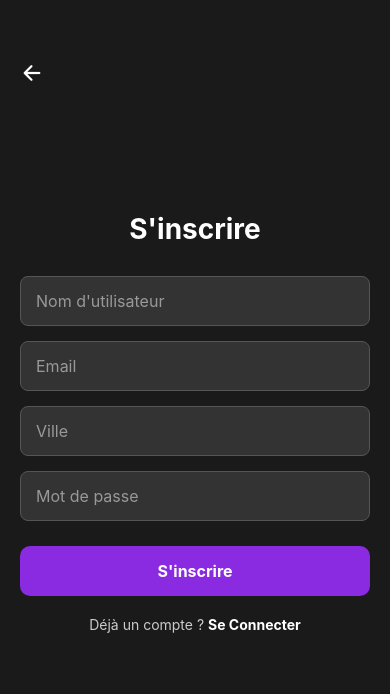
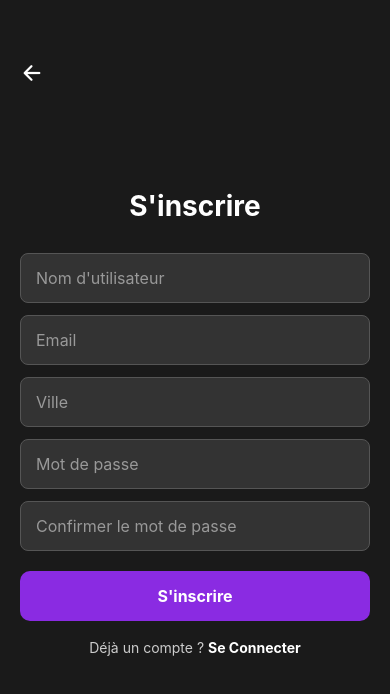
Before and after one commit to Zidaneravilimita/App_mobile, a React Native app: screen /Signup in a window 390 px wide. Shown: the top 694 px of the page. Built offline with nearby package versions, Linux system fonts and the light colour scheme.

Commit message:
configuration d'API pour L'inscription

```diff
--- a/src/screens/LoginScreen.js
+++ b/src/screens/LoginScreen.js
@@ -1,45 +1,90 @@
 // src/screens/LoginScreen.js
+
 import React, { useState } from 'react';
-import { View, Text, StyleSheet, SafeAreaView, TextInput, TouchableOpacity, Alert, ActivityIndicator } from 'react-native';
+import {
+  View,
+  Text,
+  StyleSheet,
+  SafeAreaView,
+  TextInput,
+  TouchableOpacity,
+  Alert,
+  ActivityIndicator,
+  Platform,
+  ToastAndroid,
+} from 'react-native';
 import { Ionicons } from '@expo/vector-icons';
 import { supabase } from '../config/supabase';
 
-/**
- * Composant de l'écran de connexion.
- * Permet aux utilisateurs existants de se connecter.
- * @param {object} navigation - L'objet de navigation de React Navigation.
- */
 export default function LoginScreen({ navigation }) {
-  const [username, setUsername] = useState('');
+  const [email, setEmail] = useState('');
   const [password, setPassword] = useState('');
   const [loading, setLoading] = useState(false);
 
-  /**
-   * Gère la connexion de l'utilisateur.
-   */
+  const notify = (message, title = 'Info') => {
+    if (Platform.OS === 'android') {
+      ToastAndroid.show(message, ToastAndroid.LONG);
+    } else {
+      Alert.alert(title, message);
+    }
+  };
+
   const handleLogin = async () => {
+    if (!email.trim() || !password) {
+      notify('❌ Veuillez remplir tous les champs.', 'Erreur');
+      return;
+    }
+
     setLoading(true);
-    // TODO: Implémenter la logique de connexion Supabase ici.
-    // Exemple :
-    // const { user, error } = await supabase.auth.signInWithPassword({
-    //   email: username, // ou utiliser le nom d'utilisateur si votre modèle le supporte
-    //   password: password,
-    // });
+    try {
+      // Appel Auth
+      const { data, error } = await supabase.auth.signInWithPassword({
+        email: email.trim(),
+        password,
+      });
 
-    // Pour l'instant, on simule une connexion réussie.
-    try {
-      if (username && password) {
-        console.log('Tentative de connexion pour :', username);
-        // Simuler un appel API
-        await new Promise(resolve => setTimeout(resolve, 2000));
-        Alert.alert("Succès", "Vous êtes maintenant connecté !");
-        navigation.navigate('MainApp'); // Navigue vers l'application principale
+      if (error) {
+        console.error('Erreur de connexion:', error);
+        notify(`❌ ${error.message || 'La connexion a échoué.'}`, 'Erreur');
+        return;
+      }
+
+      // data.session / data.user peut être présent. Récupérer l'utilisateur.
+      const user = data?.user ?? (await supabase.auth.getUser()).data?.user;
+      if (!user) {
+        notify('❌ Impossible de récupérer l\'utilisateur après connexion.', 'Erreur');
+        return;
+      }
+
+      const userId = user.id;
+
+      // Récupérer le profil (si RLS / policies l'autorisent pour la session en cours)
+      const { data: userProfile, error: profileError } = await supabase
+        .from('profiles')
+        .select('role, username')
+        .eq('id', userId)
+        .single();
+
+      if (profileError) {
+        // 401 signifie généralement token manquant ou RLS bloquant — log et continuer
+        console.warn('Erreur récupération profile:', profileError);
+        notify('Connexion réussie, mais impossible de charger le profil. Accès limité.', 'Info');
+        navigation.navigate('MainApp');
+        return;
+      }
+
+      // Redirection selon rôle
+      const username = userProfile?.username || 'Utilisateur';
+      if (userProfile?.role === 'organisateur' || userProfile?.role === 'organizer') {
+        notify(`✅ Bienvenue ${username} (Organisateur)`, 'Connexion réussie');
+        navigation.navigate('OrganizerScreen');
       } else {
-        Alert.alert("Erreur", "Veuillez remplir tous les champs.");
+        notify(`✅ Bienvenue ${username}`, 'Connexion réussie');
+        navigation.navigate('MainApp');
       }
     } catch (e) {
-      console.error('Erreur de connexion:', e);
-      Alert.alert("Erreur", "La connexion a échoué. Veuillez réessayer.");
+      console.error('Erreur de connexion inattendue:', e);
+      notify(`❌ ${e?.message || 'La connexion a échoué.'}`, 'Erreur');
     } finally {
       setLoading(false);
     }
@@ -55,10 +100,12 @@ export default function LoginScreen({ navigation }) {
 
         <TextInput
           style={styles.input}
-          placeholder="Nom d'utilisateur"
+          placeholder="Adresse e-mail"
           placeholderTextColor="#999"
-          value={username}
-          onChangeText={setUsername}
+          value={email}
+          onChangeText={setEmail}
+          autoCapitalize="none"
+          keyboardType="email-address"
         />
         <TextInput
           style={styles.input}
@@ -70,15 +117,13 @@ export default function LoginScreen({ navigation }) {
         />
 
         <TouchableOpacity style={styles.button} onPress={handleLogin} disabled={loading}>
-          {loading ? (
-            <ActivityIndicator color="#fff" />
-          ) : (
-            <Text style={styles.buttonText}>Se Connecter</Text>
-          )}
+          {loading ? <ActivityIndicator color="#fff" /> : <Text style={styles.buttonText}>Se Connecter</Text>}
         </TouchableOpacity>
 
         <TouchableOpacity onPress={() => navigation.navigate('Signup')}>
-          <Text style={styles.linkText}>Pas encore de compte ? <Text style={styles.linkBold}>S'inscrire</Text></Text>
+          <Text style={styles.linkText}>
+            Pas encore de compte ? <Text style={styles.linkBold}>S'inscrire</Text>
+          </Text>
         </TouchableOpacity>
       </View>
     </SafeAreaView>
@@ -86,28 +131,10 @@ export default function LoginScreen({ navigation }) {
 }
 
 const styles = StyleSheet.create({
-  safeArea: {
-    flex: 1,
-    backgroundColor: '#1a1a1a',
-  },
-  container: {
-    flex: 1,
-    justifyContent: 'center',
-    alignItems: 'center',
-    paddingHorizontal: 20,
-  },
-  backButton: {
-    position: 'absolute',
-    top: 60,
-    left: 20,
-    zIndex: 10,
-  },
-  title: {
-    fontSize: 28,
-    fontWeight: 'bold',
-    color: '#fff',
-    marginBottom: 30,
-  },
+  safeArea: { flex: 1, backgroundColor: '#1a1a1a' },
+  container: { flex: 1, justifyContent: 'center', alignItems: 'center', paddingHorizontal: 20 },
+  backButton: { position: 'absolute', top: 60, left: 20, zIndex: 10 },
+  title: { fontSize: 28, fontWeight: 'bold', color: '#fff', marginBottom: 30 },
   input: {
     width: '100%',
     height: 50,
@@ -128,17 +155,7 @@ const styles = StyleSheet.create({
     alignItems: 'center',
     marginTop: 10,
   },
-  buttonText: {
-    color: '#fff',
-    fontSize: 16,
-    fontWeight: 'bold',
-  },
-  linkText: {
-    marginTop: 20,
-    color: '#ccc',
-  },
-  linkBold: {
-    fontWeight: 'bold',
-    color: '#fff',
-  },
+  buttonText: { color: '#fff', fontSize: 16, fontWeight: 'bold' },
+  linkText: { marginTop: 20, color: '#ccc' },
+  linkBold: { fontWeight: 'bold', color: '#fff' },
 });
--- a/src/screens/OrganizerScreen.js
+++ b/src/screens/OrganizerScreen.js
@@ -13,6 +13,7 @@ export default function OrganizerScreen({ navigation }) {
   const [username, setUsername] = useState('');
   const [email, setEmail] = useState('');
   const [password, setPassword] = useState('');
+  const [confirmPassword, setConfirmPassword] = useState('');
   const [loading, setLoading] = useState(false);
 
   /**
@@ -23,7 +24,12 @@ export default function OrganizerScreen({ navigation }) {
     // TODO: Implémenter la logique d'inscription Supabase pour les organisateurs.
     // Par exemple, en ajoutant un champ 'role' dans la table 'profiles'.
     try {
-      if (username && email && password) {
+      if (username && email && password && confirmPassword) {
+        if (password !== confirmPassword) {
+          Alert.alert("Erreur", "Les mots de passe ne correspondent pas.");
+          setLoading(false);
+          return;
+        }
         console.log('Tentative d\'inscription pour un organisateur:', email);
         // Simuler un appel API
         await new Promise(resolve => setTimeout(resolve, 2000));
@@ -72,6 +78,14 @@ export default function OrganizerScreen({ navigation }) {
           secureTextEntry
           value={password}
           onChangeText={setPassword}
+        />
+        <TextInput
+          style={styles.input}
+          placeholder="Confirmer le mot de passe"
+          placeholderTextColor="#999"
+          secureTextEntry
+          value={confirmPassword}
+          onChangeText={setConfirmPassword}
         />
 
         <TouchableOpacity style={styles.button} onPress={handleSignup} disabled={loading}>
--- a/src/screens/SignupScreen.js
+++ b/src/screens/SignupScreen.js
@@ -1,54 +1,131 @@
 // src/screens/SignupScreen.js
-import React, { useState } from 'react';
-import { View, Text, StyleSheet, SafeAreaView, TextInput, TouchableOpacity, Alert, ActivityIndicator } from 'react-native';
+
+import React, { useEffect, useState } from 'react';
+import {
+  SafeAreaView,
+  View,
+  Text,
+  TextInput,
+  TouchableOpacity,
+  ActivityIndicator,
+  Alert,
+  Platform,
+  ToastAndroid,
+  StyleSheet,
+} from 'react-native';
 import { Ionicons } from '@expo/vector-icons';
 import { supabase } from '../config/supabase';
 
-/**
- * Composant de l'écran d'inscription.
- * Permet aux nouveaux utilisateurs de créer un compte.
- * @param {object} navigation - L'objet de navigation de React Navigation.
- */
 export default function SignupScreen({ navigation }) {
   const [username, setUsername] = useState('');
   const [email, setEmail] = useState('');
   const [city, setCity] = useState('');
   const [password, setPassword] = useState('');
+  const [confirmPassword, setConfirmPassword] = useState('');
   const [loading, setLoading] = useState(false);
 
-  /**
-   * Gère l'inscription du nouvel utilisateur.
-   */
+  // cooldown state to prevent rapid repeated signup/resend calls
+  const [cooldownSec, setCooldownSec] = useState(0);
+
+  useEffect(() => {
+    if (cooldownSec <= 0) return;
+    const t = setInterval(() => {
+      setCooldownSec((s) => (s > 0 ? s - 1 : 0));
+    }, 1000);
+    return () => clearInterval(t);
+  }, [cooldownSec]);
+
+  const notify = (message, title = 'Info') => {
+    if (Platform.OS === 'android') ToastAndroid.show(message, ToastAndroid.LONG);
+    else Alert.alert(title, message);
+  };
+
+  const isValidEmail = (value) => /\S+@\S+\.\S+/.test(value);
+
+  const resetForm = () => {
+    setUsername('');
+    setEmail('');
+    setCity('');
+    setPassword('');
+    setConfirmPassword('');
+  };
+
   const handleSignup = async () => {
+    if (cooldownSec > 0) {
+      notify(`Veuillez attendre ${cooldownSec}s avant de réessayer.`, 'Trop de requêtes');
+      return;
+    }
+    if (!username.trim() || !email.trim() || !city.trim() || !password || !confirmPassword) {
+      notify('Veuillez remplir tous les champs.', 'Erreur');
+      return;
+    }
+    if (!isValidEmail(email)) {
+      notify("L'adresse e‑mail n'est pas valide.", 'Erreur');
+      return;
+    }
+    if (password.length < 6) {
+      notify('Le mot de passe doit contenir au moins 6 caractères.', 'Erreur');
+      return;
+    }
+    if (password !== confirmPassword) {
+      notify('Les mots de passe ne correspondent pas.', 'Erreur');
+      return;
+    }
+
     setLoading(true);
-    // TODO: Implémenter la logique d'inscription Supabase ici.
-    // Il faudrait d'abord vérifier que tous les champs sont remplis et que l'email est valide.
-    // Exemple :
-    // const { user, error } = await supabase.auth.signUp({
-    //   email: email,
-    //   password: password,
-    //   options: {
-    //     data: {
-    //       username: username,
-    //       city: city,
-    //     }
-    //   }
-    // });
+    try {
+      const { data, error } = await supabase.auth.signUp({
+        email: email.trim(),
+        password,
+        options: { data: { username, ville: city, role: 'visiteur' } },
+      });
 
-    // Pour l'instant, on simule une inscription réussie.
-    try {
-      if (username && email && city && password) {
-        console.log('Tentative d\'inscription pour :', email);
-        // Simuler un appel API
-        await new Promise(resolve => setTimeout(resolve, 2000));
-        Alert.alert("Succès", "Votre compte a été créé ! Vous pouvez maintenant vous connecter.");
-        navigation.navigate('Login'); // Navigue vers la page de connexion
-      } else {
-        Alert.alert("Erreur", "Veuillez remplir tous les champs.");
+      if (error) {
+        console.error('Supabase signUp error:', error);
+
+        // gérer rate limit
+        const messageLower = (error.message || '').toLowerCase();
+        const status = error.status ?? null;
+
+        if (status === 429 || messageLower.includes('rate limit') || messageLower.includes('rate')) {
+          // appliquer un cooldown côté client (par défaut 1 heure)
+          const defaultCooldown = 60 * 60; // 3600s = 1 heure
+          setCooldownSec(defaultCooldown);
+          notify(
+            "Trop de demandes d'email. Attendez un moment avant de réessayer (ou utilisez une autre adresse).",
+            'Limite atteinte'
+          );
+          // log pour debug
+          console.warn('Email rate limit exceeded; cooldown started:', defaultCooldown);
+          return;
+        }
+
+        // autres erreurs : afficher
+        notify(error.message || "Échec de l'inscription.", 'Erreur');
+        return;
       }
-    } catch (e) {
-      console.error('Erreur d\'inscription:', e);
-      Alert.alert("Erreur", "L'inscription a échoué. Veuillez réessayer.");
+
+      console.log('DEBUG signUp result:', data);
+
+      const confirmationSent = !!(data?.user?.confirmation_sent_at);
+      if (confirmationSent && !data?.session) {
+        notify(
+          "Inscription réussie. Un email de confirmation a été envoyé. Vérifiez votre boîte mail.",
+          'Succès'
+        );
+        // si tu veux être plus permissif côté client, tu peux configurer un petit cooldown pour éviter resends
+        setCooldownSec(60); // bloquer 60s pour éviter re-request immédiate
+        resetForm();
+        navigation.navigate('Login');
+        return;
+      }
+
+      notify('Inscription réussie.', 'Succès');
+      resetForm();
+      navigation.navigate('Login');
+    } catch (err) {
+      console.error('handleSignup unexpected error:', err);
+      notify('Une erreur inattendue est survenue. Voir la console pour les détails.', 'Erreur');
     } finally {
       setLoading(false);
     }
@@ -59,6 +136,7 @@ export default function SignupScreen({ navigation }) {
       <TouchableOpacity style={styles.backButton} onPress={() => navigation.goBack()}>
         <Ionicons name="arrow-back" size={24} color="#fff" />
       </TouchableOpacity>
+
       <View style={styles.container}>
         <Text style={styles.title}>S'inscrire</Text>
 
@@ -68,7 +146,9 @@ export default function SignupScreen({ navigation }) {
           placeholderTextColor="#999"
           value={username}
           onChangeText={setUsername}
+          autoCapitalize="words"
         />
+
         <TextInput
           style={styles.input}
           placeholder="Email"
@@ -78,6 +158,7 @@ export default function SignupScreen({ navigation }) {
           value={email}
           onChangeText={setEmail}
         />
+
         <TextInput
           style={styles.input}
           placeholder="Ville"
@@ -85,6 +166,7 @@ export default function SignupScreen({ navigation }) {
           value={city}
           onChangeText={setCity}
         />
+
         <TextInput
           style={styles.input}
           placeholder="Mot de passe"
@@ -94,16 +176,33 @@ export default function SignupScreen({ navigation }) {
           onChangeText={setPassword}
         />
 
-        <TouchableOpacity style={styles.button} onPress={handleSignup} disabled={loading}>
+        <TextInput
+          style={styles.input}
+          placeholder="Confirmer le mot de passe"
+          placeholderTextColor="#999"
+          secureTextEntry
+          value={confirmPassword}
+          onChangeText={setConfirmPassword}
+        />
+
+        <TouchableOpacity
+          style={[styles.button, (loading || cooldownSec > 0) && { opacity: 0.6 }]}
+          onPress={handleSignup}
+          disabled={loading || cooldownSec > 0}
+        >
           {loading ? (
             <ActivityIndicator color="#fff" />
           ) : (
-            <Text style={styles.buttonText}>S'inscrire</Text>
+            <Text style={styles.buttonText}>
+              {cooldownSec > 0 ? `Réessayer dans ${cooldownSec}s` : 'S\'inscrire'}
+            </Text>
           )}
         </TouchableOpacity>
 
         <TouchableOpacity onPress={() => navigation.navigate('Login')}>
-          <Text style={styles.linkText}>Déjà un compte ? <Text style={styles.linkBold}>Se Connecter</Text></Text>
+          <Text style={styles.linkText}>
+            Déjà un compte ? <Text style={styles.linkBold}>Se Connecter</Text>
+          </Text>
         </TouchableOpacity>
       </View>
     </SafeAreaView>
@@ -111,28 +210,10 @@ export default function SignupScreen({ navigation }) {
 }
 
 const styles = StyleSheet.create({
-  safeArea: {
-    flex: 1,
-    backgroundColor: '#1a1a1a',
-  },
-  container: {
-    flex: 1,
-    justifyContent: 'center',
-    alignItems: 'center',
-    paddingHorizontal: 20,
-  },
-  backButton: {
-    position: 'absolute',
-    top: 60,
-    left: 20,
-    zIndex: 10,
-  },
-  title: {
-    fontSize: 28,
-    fontWeight: 'bold',
-    color: '#fff',
-    marginBottom: 30,
-  },
+  safeArea: { flex: 1, backgroundColor: '#1a1a1a' },
+  container: { flex: 1, justifyContent: 'center', alignItems: 'center', paddingHorizontal: 20 },
+  backButton: { position: 'absolute', top: 60, left: 20, zIndex: 10 },
+  title: { fontSize: 28, fontWeight: '700', color: '#fff', marginBottom: 30 },
   input: {
     width: '100%',
     height: 50,
@@ -141,7 +222,7 @@ const styles = StyleSheet.create({
     paddingHorizontal: 15,
     fontSize: 16,
     color: '#fff',
-    marginBottom: 15,
+    marginBottom: 12,
     borderWidth: 1,
     borderColor: '#555',
   },
@@ -151,19 +232,9 @@ const styles = StyleSheet.create({
     borderRadius: 10,
     backgroundColor: '#8A2BE2',
     alignItems: 'center',
-    marginTop: 10,
+    marginTop: 8,
   },
-  buttonText: {
-    color: '#fff',
-    fontSize: 16,
-    fontWeight: 'bold',
-  },
-  linkText: {
-    marginTop: 20,
-    color: '#ccc',
-  },
-  linkBold: {
-    fontWeight: 'bold',
-    color: '#fff',
-  },
+  buttonText: { color: '#fff', fontSize: 16, fontWeight: '700' },
+  linkText: { marginTop: 18, color: '#ccc' },
+  linkBold: { fontWeight: '700', color: '#fff' },
 });
```
Also changed, not shown: src/components/EventCard.js (+2 -5 lines).
